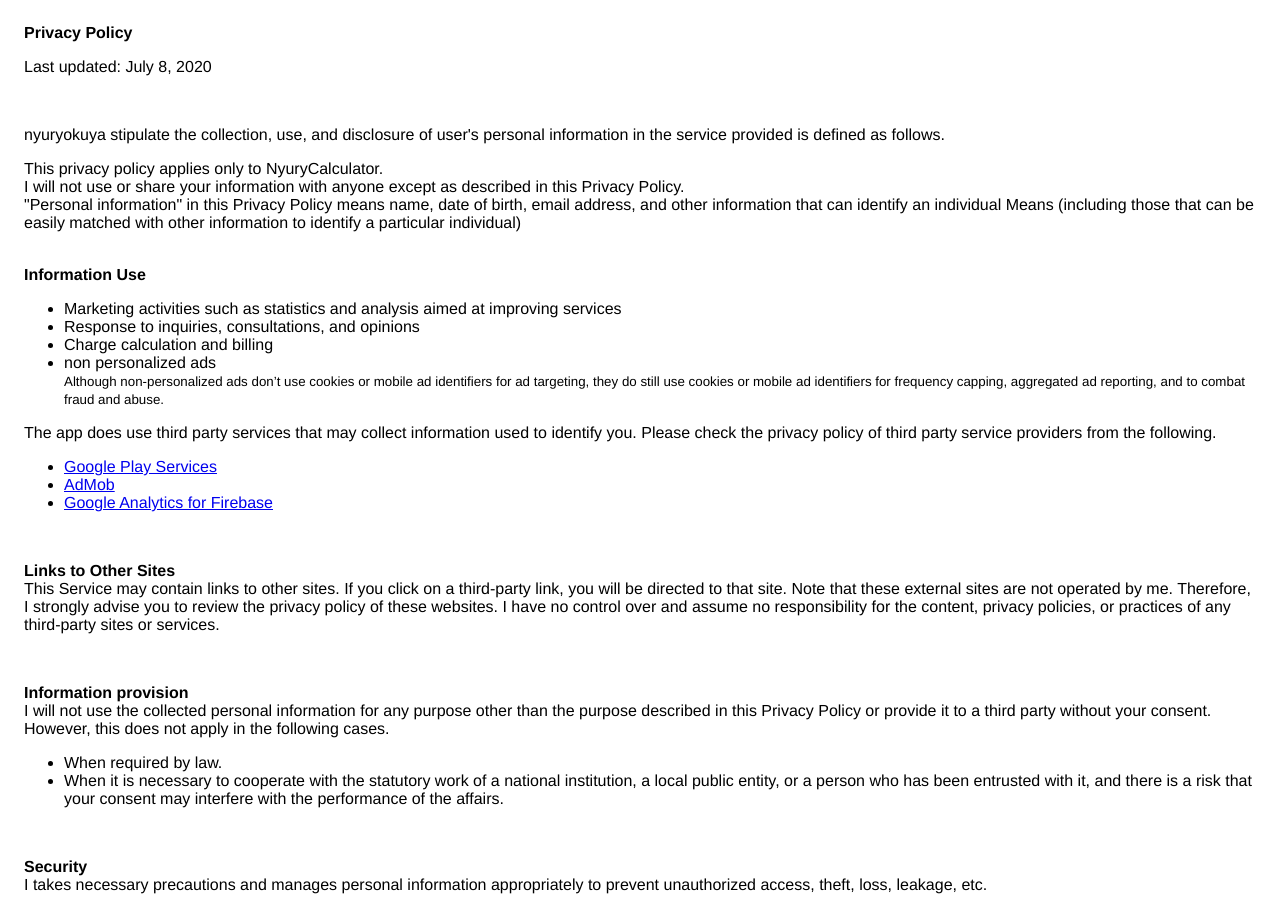
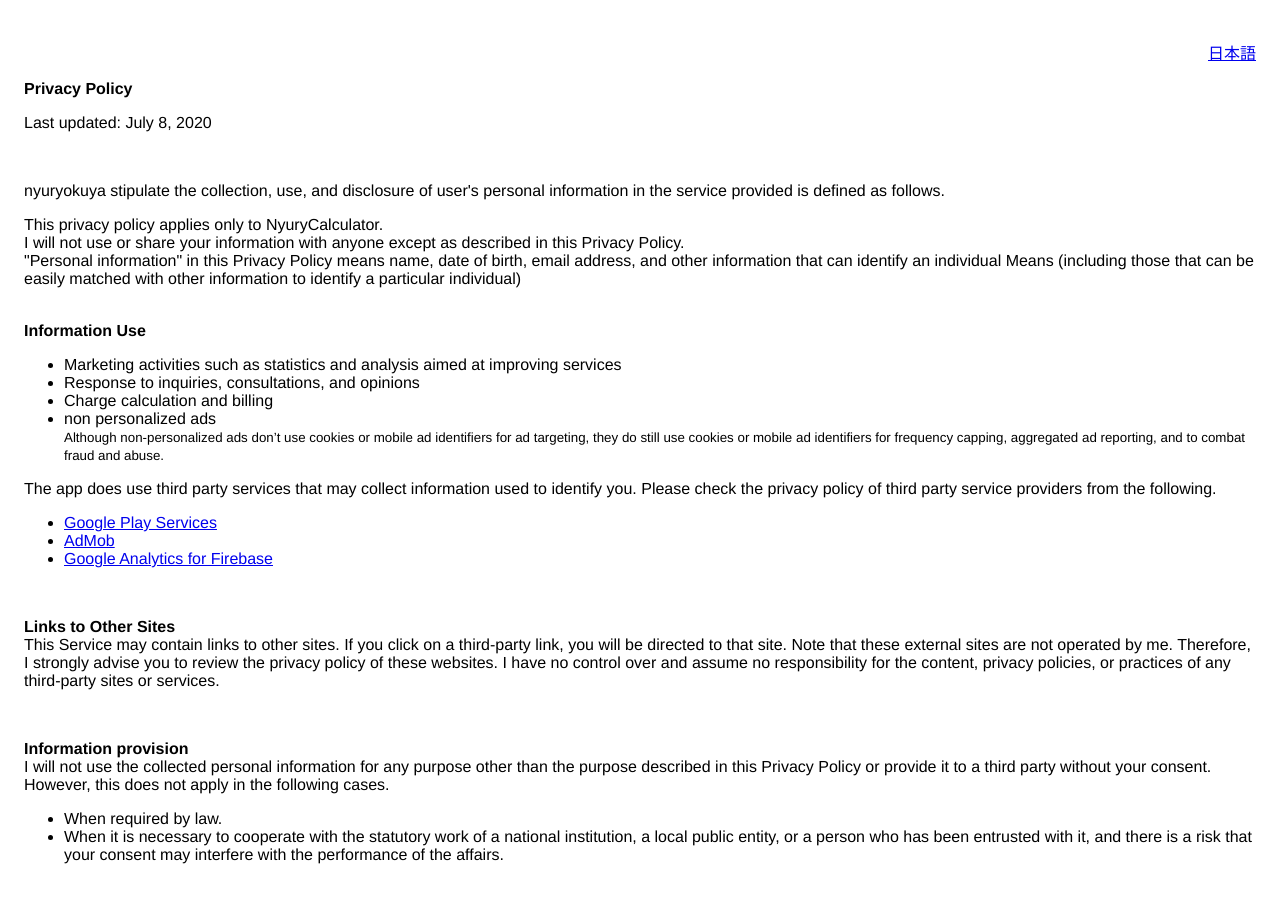
Before and after one commit to nyuryokuya/nyuryokuya.github.io, a plain HTML site: page privacy_policy_en2020_5_25.html in a window 1280 px wide. Shown: the top 897 px of the page. Drawn offline with Linux system fonts and the light colour scheme.

Commit message:
Minor fix

```diff
--- a/privacy_policy_en2020_5_25.html
+++ b/privacy_policy_en2020_5_25.html
@@ -14,7 +14,7 @@
 </head>
 
 <body>
-
+  <p align="right"><a href="https://nyuryokuya.github.io/privacy_policy_ja2020_5_25.html">日本語</a></p>
   <strong>Privacy Policy</strong>
   <br>
   <p>Last updated: July 8, 2020</p>
```
